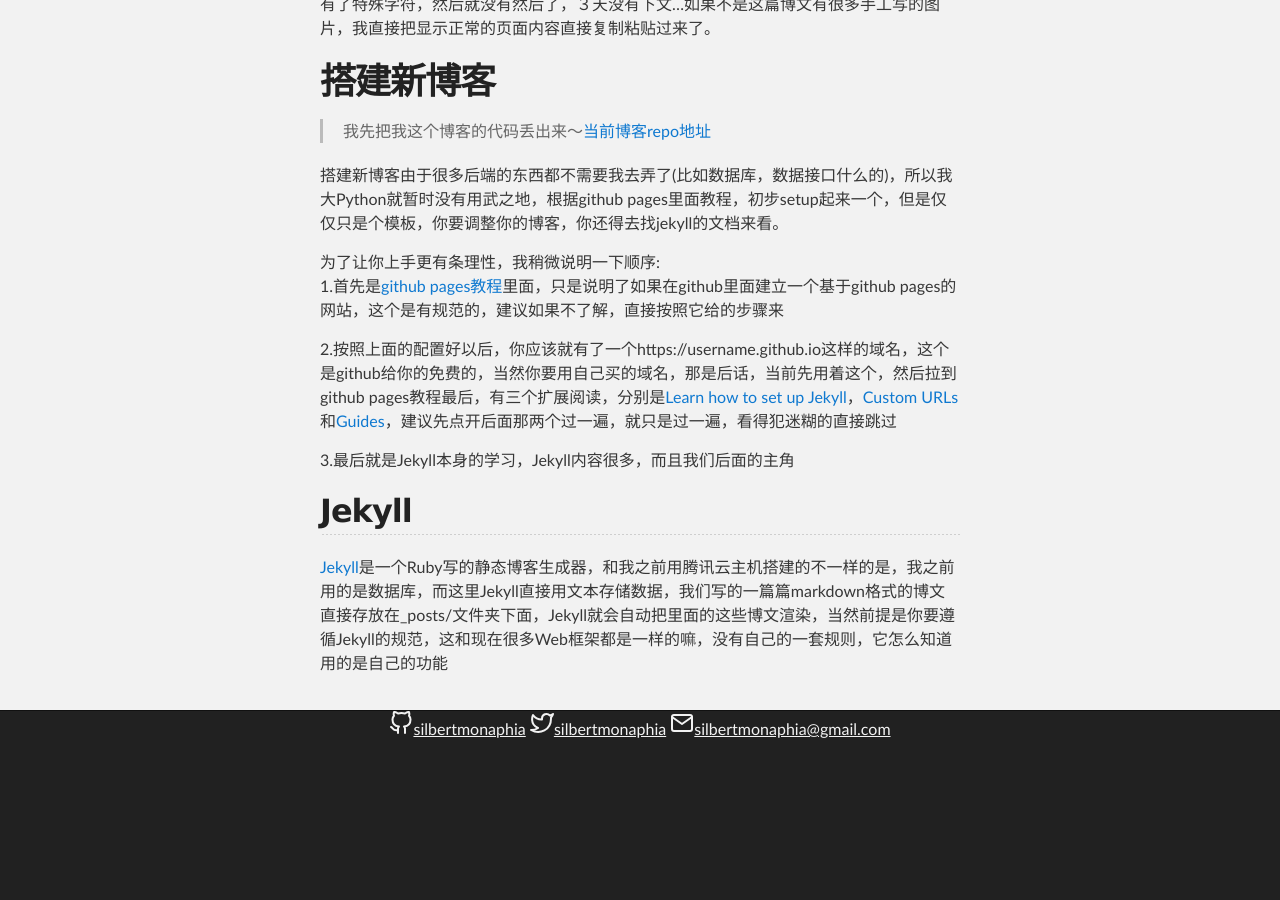
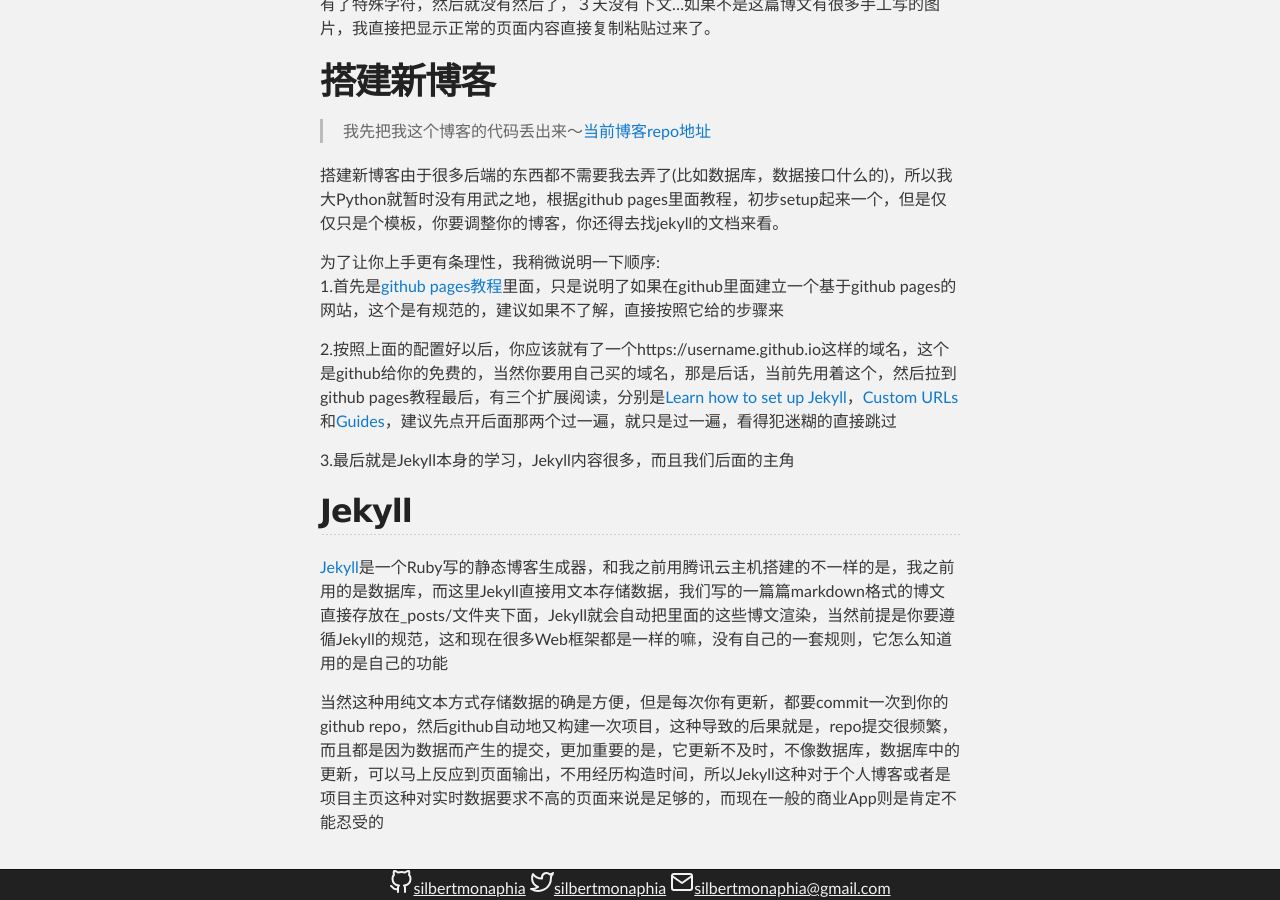
Before and after one commit to silbertmonaphia/silbertmonaphia.github.io, a Jekyll site: the page built from _posts/2018-01-02-关于这个博客.md, in a window 1280 px wide and 900 px high, scrolled down 883 px. Built offline with Jekyll 4.4.1, drawn with Linux system fonts in a browser that asks for light colours; our own code applies the rules of GitHub Pages for plain Markdown files; the repository's description, which GitHub fills in, is left out; before the commit the page ends 1624 px from its top, so only the background shows below that.

Commit message:
Update 2018-01-02-关于这个博客.md

```diff
--- a/_posts/2018-01-02-关于这个博客.md
+++ b/_posts/2018-01-02-关于这个博客.md
@@ -34,3 +34,5 @@
 
 ## Jekyll
 [Jekyll](https://github.com/jekyll/jekyll)是一个Ruby写的静态博客生成器，和我之前用腾讯云主机搭建的不一样的是，我之前用的是数据库，而这里Jekyll直接用文本存储数据，我们写的一篇篇markdown格式的博文直接存放在_posts/文件夹下面，Jekyll就会自动把里面的这些博文渲染，当然前提是你要遵循Jekyll的规范，这和现在很多Web框架都是一样的嘛，没有自己的一套规则，它怎么知道用的是自己的功能
+
+当然这种用纯文本方式存储数据的确是方便，但是每次你有更新，都要commit一次到你的github repo，然后github自动地又构建一次项目，这种导致的后果就是，repo提交很频繁，而且都是因为数据而产生的提交，更加重要的是，它更新不及时，不像数据库，数据库中的更新，可以马上反应到页面输出，不用经历构造时间，所以Jekyll这种对于个人博客或者是项目主页这种对实时数据要求不高的页面来说是足够的，而现在一般的商业App则是肯定不能忍受的
```
